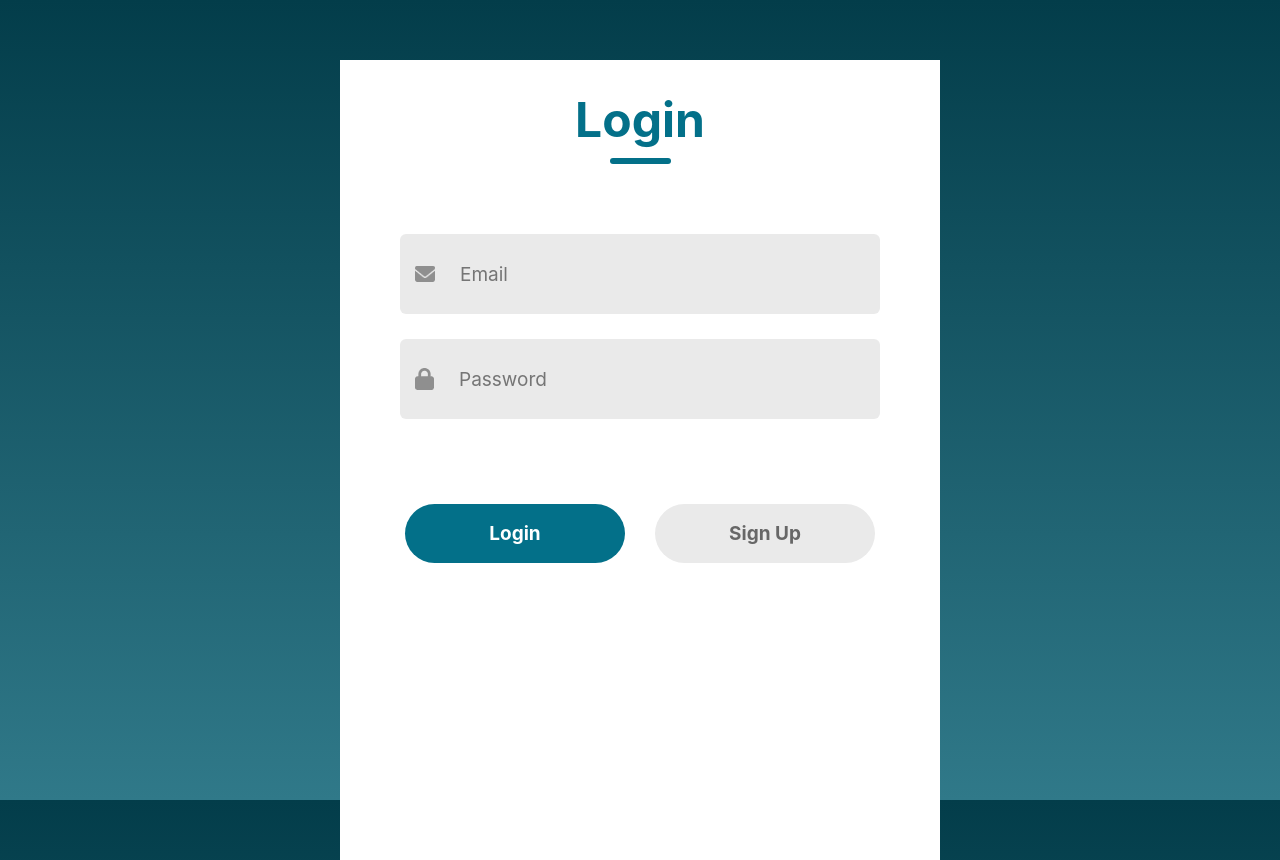
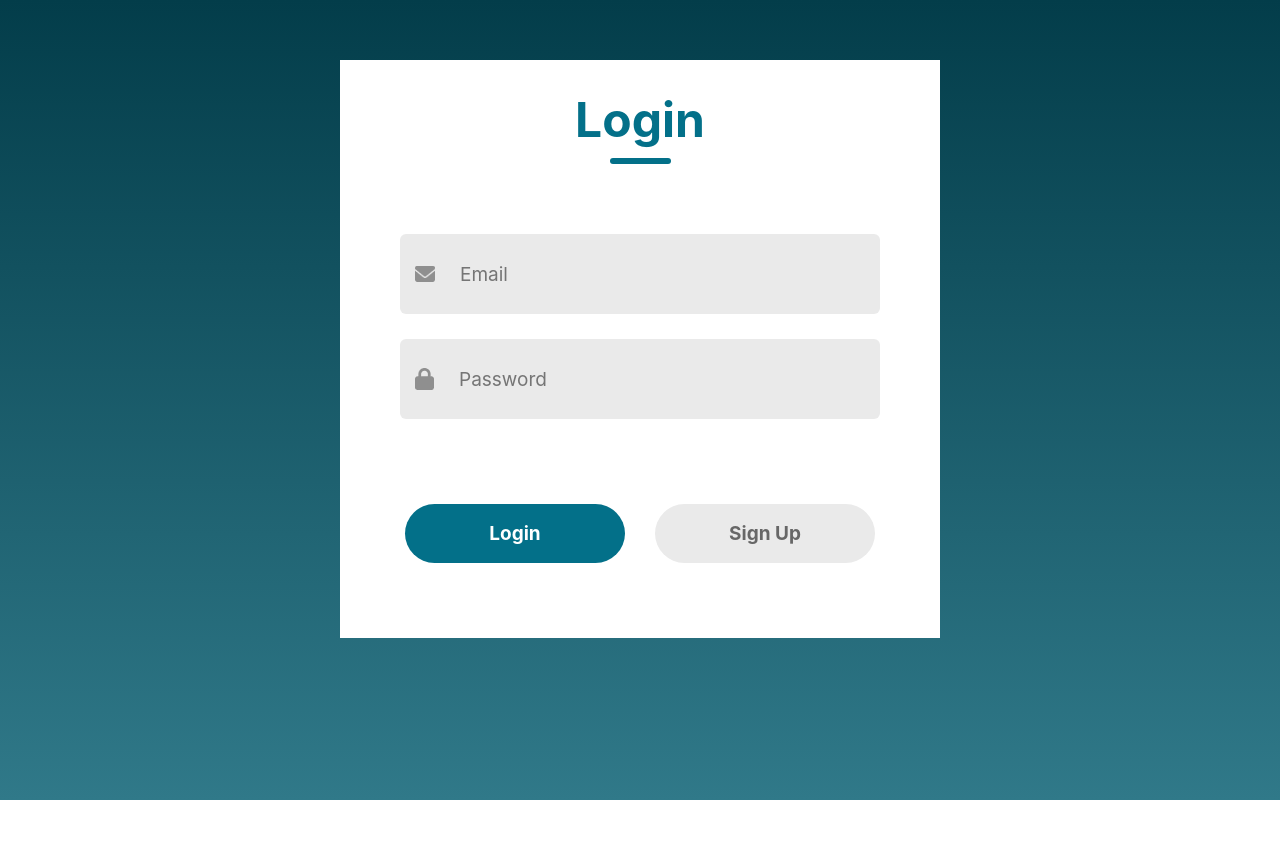
Before and after one commit to siddiqui03/todo-list, a React (Create React App) app in the folder todo-frontend/todo/: page / in a window 1280 px wide. After the commit the page ends 800 px from the top, so only its background shows below. Built offline with nearby package versions, Linux system fonts and the light colour scheme.

Commit message:
Update Login.css

```diff
--- a/todo-frontend/todo/src/components/todo/Login.css
+++ b/todo-frontend/todo/src/components/todo/Login.css
@@ -15,7 +15,7 @@
 }
 
 .container {
-  min-height: 100vh;
+
   display: flex;
   flex-direction: column;
   margin: auto;
```
